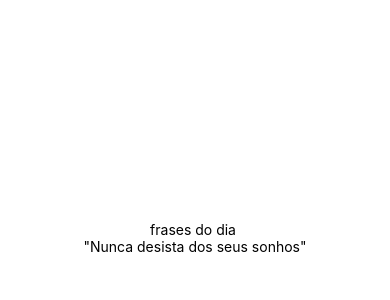
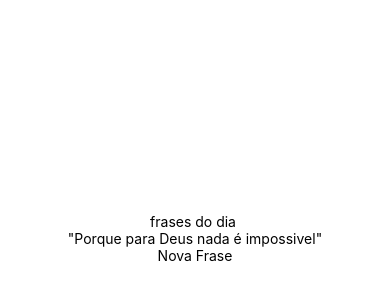
Before and after one commit to NkAndre/frases_motivacionais, a React Native app: screen / in a window 390 px wide. Shown: the part 184-484 px from the top of the page. Built offline with nearby package versions, Linux system fonts and the light colour scheme.

Commit message:
feat:Frases sendo geradas

```diff
--- a/App.js
+++ b/App.js
@@ -6,16 +6,17 @@ const frases = [
   "Porque para Deus nada é impossivel",
   "Nunca desista dos seus sonhos",
   "Sempre haverá uma nova chance",
-  "Acredite em si próprio e todo o resto virá naturalmente."
+  "Acredite em si próprio e todo o resto virá naturalmente.",
+
 ]
 
 export default function App() {
-  const [frase, setFrase] = useState(frases[1]) // state atual para controlar as nossas frases
+  const [frase, setFrase] = useState(frases[0]) // state atual para controlar as nossas frases
 
   // função para gerar frases aleatorias
-  const gerarFrases = () => {
+  const gerarFrase = () => {
     const indiceAleatorio = Math.floor(Math.random() * frases.length);
-    setFrase(frase[indiceAleatorio]);
+    setFrase(frases[indiceAleatorio]);
   }
   return (
     <View style={styles.container}>
@@ -23,6 +24,13 @@ export default function App() {
 
       <View style={styles.card}>
         <Text style={styles.textoFrase}>"{frase}"</Text>
+      </View>
+      <View>
+        <Pressable style = {styles.botao} onPress={gerarFrase}>
+          <Text style={styles.textoBotao}>Nova Frase</Text>
+        </Pressable>
+
+
       </View>
 
 
```
